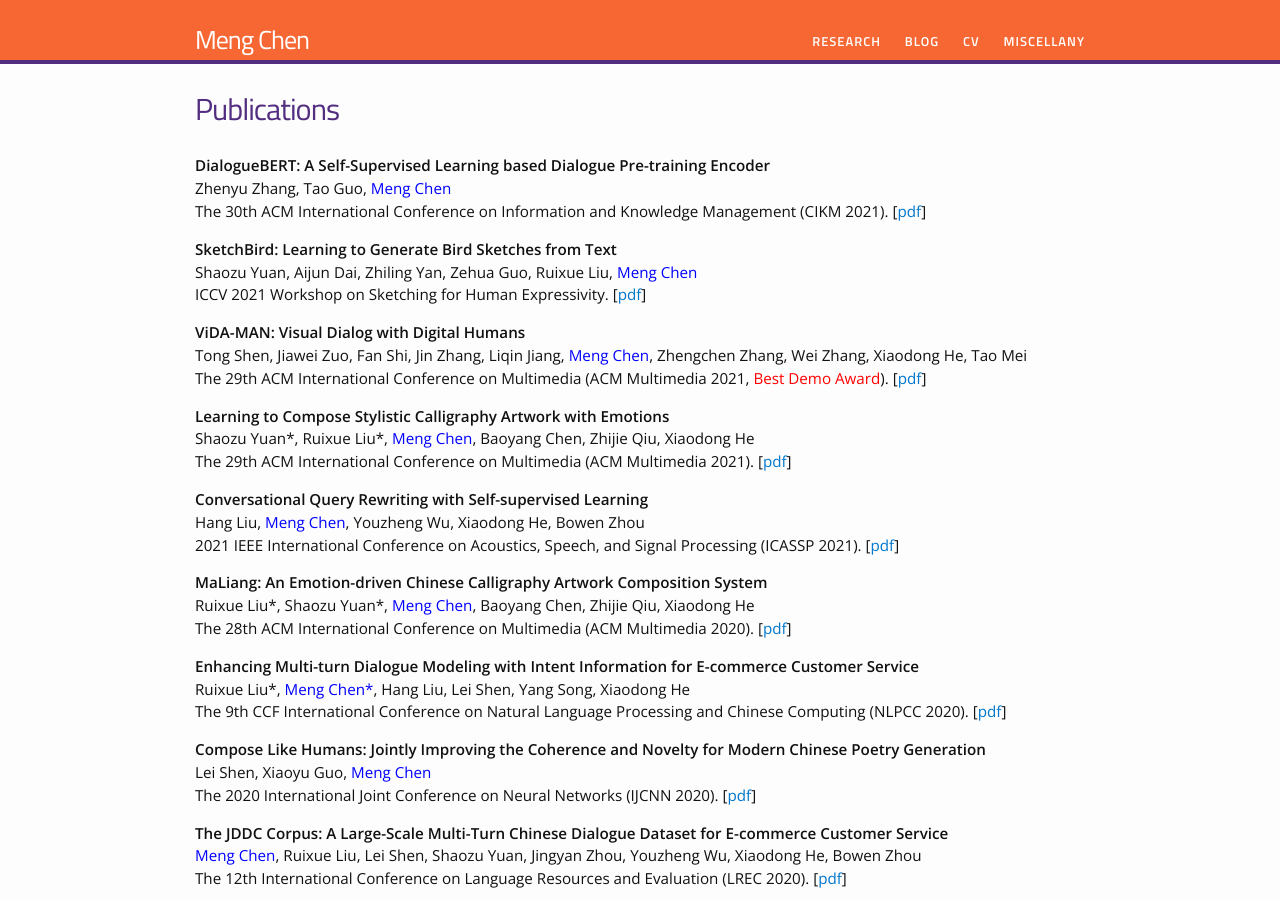
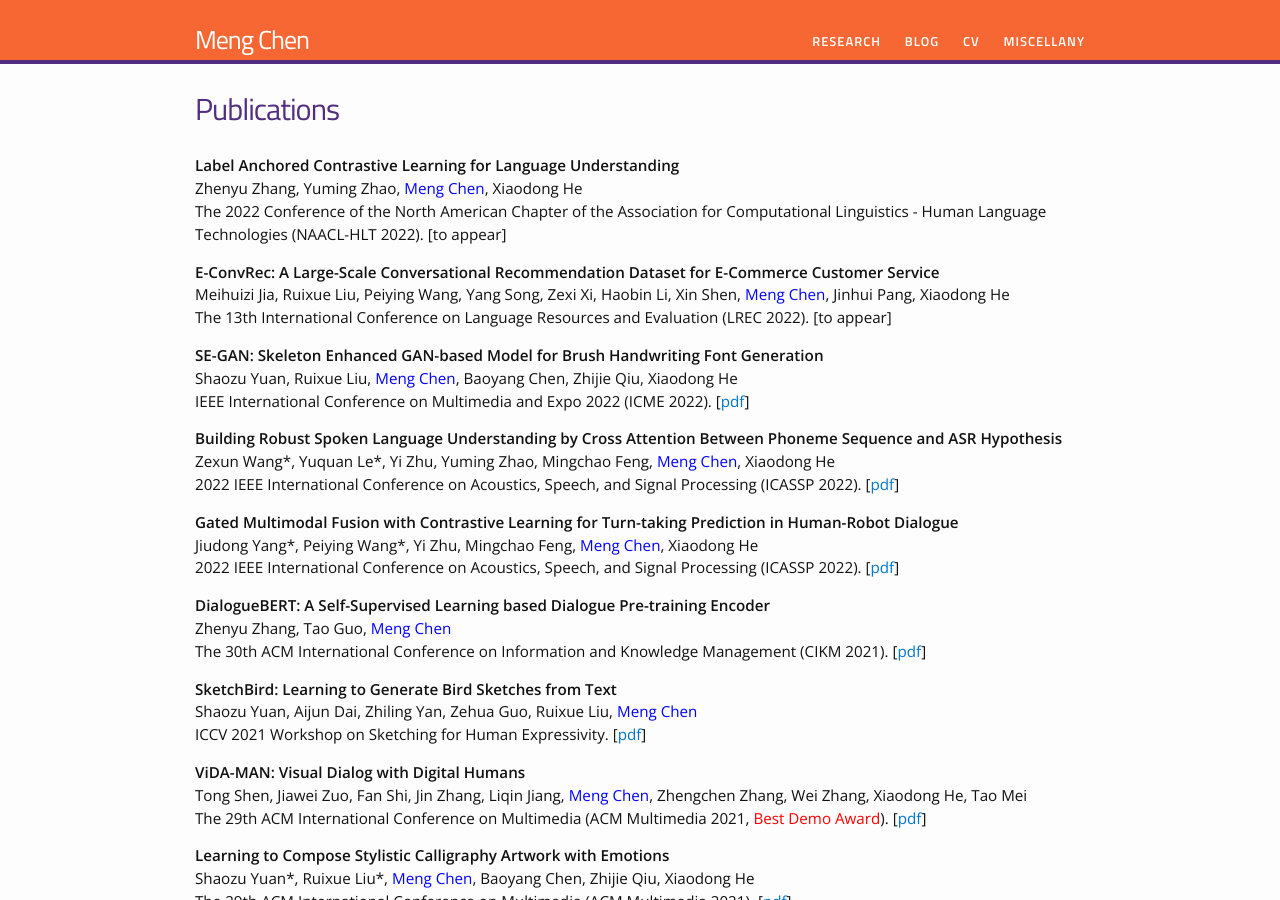
Before and after one commit to chenmengdx/chenmengdx.github.io, a Jekyll site: the page built from research.md, in a window 1280 px wide and 900 px high. Built offline with Jekyll 4.4.1, drawn with Linux system fonts in a browser that asks for light colours.

Commit message:
update papers

```diff
--- a/index.html
+++ b/index.html
@@ -27,7 +27,7 @@ In my spare time, I love traveling, reading, watching movies and playing soccer.
 </p>
 
 <p style="text-align:justify;">
-Besides, I'm also serving as academic conference reviewers including AAAI 2021/2022, EMNLP 2020/2021, ACL 2021 etc.
+Besides, I'm also serving as academic conference reviewers including AAAI 2021/2022, EMNLP 2020/2021, ACL 2021/2022, NAACL 2022, Interspeech 2022 etc.
 </p>
 
 </div>
--- a/research.md
+++ b/research.md
@@ -5,6 +5,36 @@ permalink: /research/
 ---
 
 <div>
+
+<p>
+<b>Label Anchored Contrastive Learning for Language Understanding</b> <br />
+Zhenyu Zhang, Yuming Zhao, <font color="blue"> Meng Chen</font>, Xiaodong He <br />
+The 2022 Conference of the North American Chapter of the Association for Computational Linguistics - Human Language Technologies (NAACL-HLT 2022). [to appear]
+</p>
+
+<p>
+<b>E-ConvRec: A Large-Scale Conversational Recommendation Dataset for E-Commerce Customer Service</b> <br />
+Meihuizi Jia, Ruixue Liu, Peiying Wang, Yang Song, Zexi Xi, Haobin Li, Xin Shen, <font color="blue"> Meng Chen</font>, Jinhui Pang, Xiaodong He <br />
+The 13th International Conference on Language Resources and Evaluation (LREC 2022). [to appear]
+</p>
+
+<p>
+<b>SE-GAN: Skeleton Enhanced GAN-based Model for Brush Handwriting Font Generation</b> <br />
+Shaozu Yuan, Ruixue Liu, <font color="blue"> Meng Chen</font>, Baoyang Chen, Zhijie Qiu, Xiaodong He <br />
+IEEE International Conference on Multimedia and Expo 2022 (ICME 2022). [<a href="../papers/ICME2022.pdf">pdf</a>]
+</p>
+
+<p>
+<b>Building Robust Spoken Language Understanding by Cross Attention Between Phoneme Sequence and ASR Hypothesis </b> <br />
+Zexun Wang*, Yuquan Le*, Yi Zhu, Yuming Zhao, Mingchao Feng, <font color="blue"> Meng Chen</font>, Xiaodong He <br />
+2022 IEEE International Conference on Acoustics, Speech, and Signal Processing (ICASSP 2022). [<a href="../papers/ICASSP_slu.pdf">pdf</a>]
+</p>
+
+<p>
+<b>Gated Multimodal Fusion with Contrastive Learning for Turn-taking Prediction in Human-Robot Dialogue</b> <br />
+Jiudong Yang*, Peiying Wang*, Yi Zhu, Mingchao Feng, <font color="blue"> Meng Chen</font>, Xiaodong He <br />
+2022 IEEE International Conference on Acoustics, Speech, and Signal Processing (ICASSP 2022). [<a href="../papers/ICASSP_turn_taking.pdf">pdf</a>]
+</p>
 
 <p>
 <b>DialogueBERT: A Self-Supervised Learning based Dialogue Pre-training Encoder</b> <br />
```
Also changed, not shown: other parts of index.html (+1 -1 lines), 4 other files.
